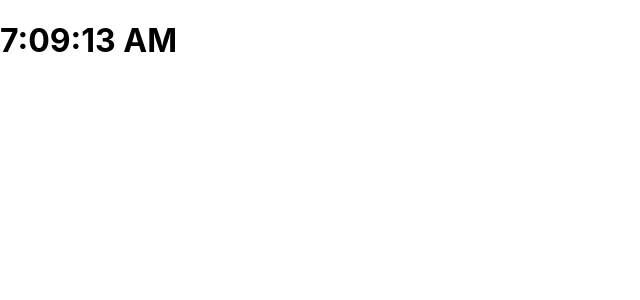
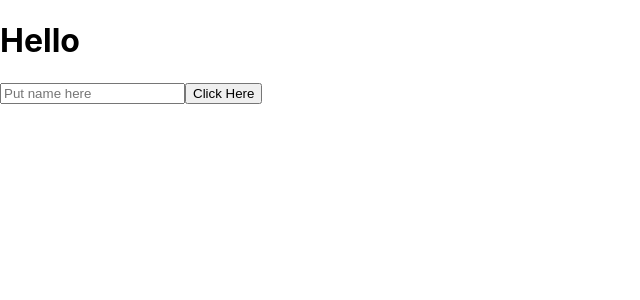
Before and after one commit to Adibittt2/ProjectOnReact, a React (Create React App) app: page / in a window 1280 px wide. Shown: the top 300 px of the page, without its empty margins (0-640 px from the left). Built offline with nearby package versions, Linux system fonts and the light colour scheme.

Commit message:
Single input with button

```diff
--- a/src/App.js
+++ b/src/App.js
@@ -114,32 +114,63 @@ import slotFun from "./myFolder/slotMachine";
 //   )
 // }
 
+// function App(){
+
+//   var time = new Date().toLocaleTimeString();
+
+//   const [primary,secondary] = useState(time);
+
+//   const fun = () =>{
+
+//     return(
+//       secondary(time)
+//     )
+//   }
+
+//   setInterval(fun,1000);
+
+//   return(
+
+//     <>
+
+//       <h1>{primary}</h1>
+
+//     </>
+
+//   )
+
+// }
+
+
 function App(){
 
-  var time = new Date().toLocaleTimeString();
+  const [name,name1] = useState("");
+  const [val,val_fun] = useState();
 
-  const [primary,secondary] = useState(time);
+  const fun1 = (event) =>{
+    return(
+      name1(event.target.value)
 
-  const fun = () =>{
+      // name1({name})
+    )
 
+    }
+
+  const fun2 = () => {
     return(
-      secondary(time)
+      val_fun(name)
     )
   }
 
-  setInterval(fun,1000);
-
   return(
-
     <>
-
-      <h1>{primary}</h1>
-
+    <h1>Hello {val}</h1>
+    <input type="text"
+    placeholder= "Put name here"
+    onChange ={fun1}
+    value = {name} />
+    <button onClick = {fun2}>Click Here</button>
     </>
-
   )
-
 }
-
-
 export default App;
```
